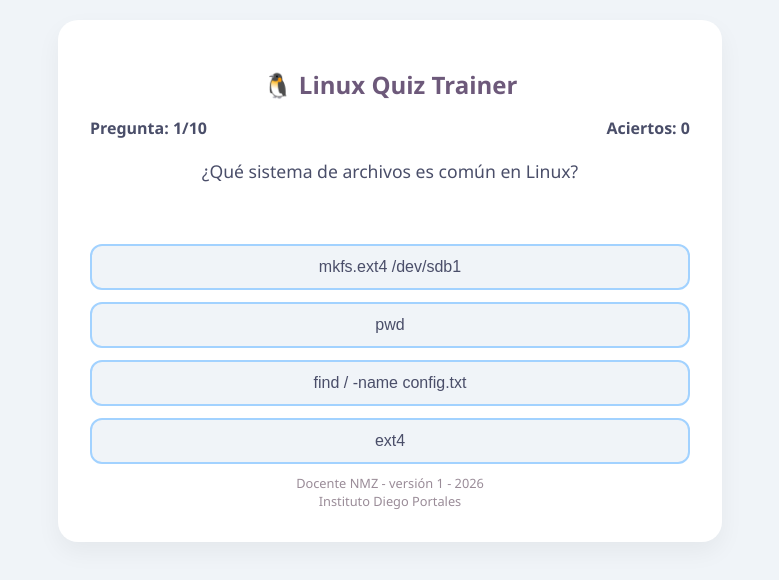
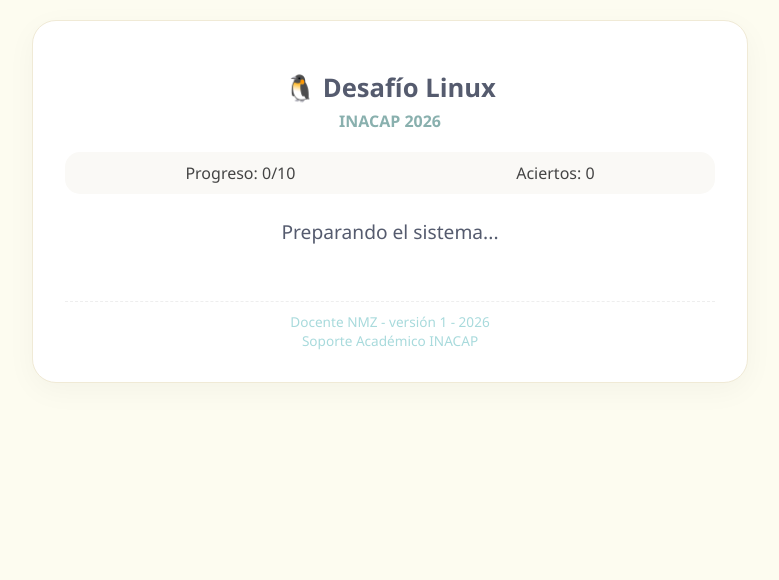
Before and after one commit to winlinuxlab-web/H-S-Unidad-2, a plain HTML site: page index.html in a window 1280 px wide. Shown: the whole page, without its empty margins (250-1029 px from the left). Drawn offline with Linux system fonts and the light colour scheme.

Commit message:
Update index.html

```diff
--- a/index.html
+++ b/index.html
@@ -3,17 +3,17 @@
 <head>
     <meta charset="UTF-8">
     <meta name="viewport" content="width=device-width, initial-scale=1.0">
-    <title>Trainer de Linux - Docente NMZ</title>
+    <title>Trainer de Linux - INACAP</title>
     <style>
         :root {
-            --bg-color: #f0f4f8;
+            --bg-color: #fdfcf0; /* Tono crema muy suave */
             --card-bg: #ffffff;
-            --primary-pastel: #a2d2ff;
-            --secondary-pastel: #bdf7d5;
-            --accent-pastel: #ffccf9;
-            --text-color: #4a4e69;
-            --correct: #c1e1c1;
-            --incorrect: #ffb7b2;
+            --primary-pastel: #ffcfd2; /* Rosa pastel */
+            --secondary-pastel: #cfdbd5; /* Gris verdoso pastel */
+            --accent-pastel: #e8dff5; /* Lavanda pastel */
+            --text-color: #444444;
+            --correct: #d0f4de;
+            --incorrect: #fce1e4;
         }
 
         body {
@@ -30,84 +30,92 @@
         .container {
             background-color: var(--card-bg);
             padding: 2rem;
-            border-radius: 20px;
-            box-shadow: 0 10px 25px rgba(0,0,0,0.05);
-            max-width: 600px;
+            border-radius: 24px;
+            box-shadow: 0 8px 30px rgba(0,0,0,0.04);
+            max-width: 650px;
             width: 100%;
             text-align: center;
+            border: 1px solid #f0ead6;
         }
 
-        h1 { color: #6d597a; font-size: 1.5rem; }
-        .footer-tag { font-size: 0.8rem; color: #9a8c98; margin-top: 10px; }
+        h1 { color: #555b6e; font-size: 1.6rem; margin-bottom: 5px; }
+        .subtitle { color: #89b0ae; font-weight: bold; margin-bottom: 20px; display: block; }
+        .footer-tag { font-size: 0.85rem; color: #a8dadc; margin-top: 25px; border-top: 1px dashed #eee; padding-top: 10px; }
 
         .stats {
             display: flex;
-            justify-content: space-between;
-            margin-bottom: 20px;
-            font-weight: bold;
+            justify-content: space-around;
+            margin-bottom: 25px;
+            background: #faf9f6;
+            padding: 10px;
+            border-radius: 15px;
         }
 
         .question-box {
-            margin-bottom: 25px;
-            font-size: 1.1rem;
-            min-height: 60px;
+            margin-bottom: 30px;
+            font-size: 1.2rem;
+            line-height: 1.4;
+            color: #555b6e;
         }
 
         .options-grid {
             display: grid;
-            gap: 12px;
+            gap: 15px;
         }
 
         button.option {
-            background-color: var(--bg-color);
-            border: 2px solid var(--primary-pastel);
-            padding: 12px;
-            border-radius: 12px;
+            background-color: #fff;
+            border: 2px solid var(--accent-pastel);
+            padding: 15px;
+            border-radius: 15px;
             cursor: pointer;
-            transition: all 0.3s;
+            transition: all 0.2s ease;
             font-size: 1rem;
             color: var(--text-color);
         }
 
         button.option:hover {
-            background-color: var(--primary-pastel);
-            transform: translateY(-2px);
+            background-color: var(--accent-pastel);
+            transform: scale(1.02);
         }
 
-        .correct { background-color: var(--correct) !important; border-color: #8fb38f !important; }
-        .incorrect { background-color: var(--incorrect) !important; border-color: #e59a94 !important; }
+        .correct { background-color: var(--correct) !important; border-color: #a7d7bc !important; font-weight: bold; }
+        .incorrect { background-color: var(--incorrect) !important; border-color: #e5b3b7 !important; }
 
         #next-btn {
-            margin-top: 20px;
-            padding: 10px 25px;
+            margin-top: 25px;
+            padding: 12px 30px;
             border-radius: 50px;
             border: none;
-            background-color: var(--secondary-pastel);
-            color: #2d6a4f;
+            background-color: #bee1e6;
+            color: #555b6e;
             font-weight: bold;
             cursor: pointer;
             display: none;
+            box-shadow: 0 4px 10px rgba(0,0,0,0.05);
         }
 
-        #next-btn:hover { background-color: #9de4ba; }
+        #next-btn:hover { background-color: #a9d6e5; }
     </style>
 </head>
 <body>
 
     <div class="container">
-        <h1>🐧 Linux Quiz Trainer</h1>
+        <h1>🐧 Desafío Linux</h1>
+        <span class="subtitle">INACAP 2026</span>
+
         <div class="stats">
-            <span>Pregunta: <span id="current-q">0</span>/10</span>
+            <span>Progreso: <span id="current-q">0</span>/10</span>
             <span>Aciertos: <span id="score">0</span></span>
         </div>
 
         <div id="quiz-area">
-            <div class="question-box" id="question">Cargando pregunta...</div>
+            <div class="question-box" id="question">Preparando el sistema...</div>
             <div class="options-grid" id="options"></div>
-            <button id="next-btn" onclick="nextQuestion()">Siguiente Pregunta ✨</button>
+            <button id="next-btn" onclick="nextQuestion()">Continuar ➔</button>
         </div>
 
-        <div class="footer-tag">Docente NMZ - versión 1 - 2026<br>Instituto Diego Portales</div>
+        <div class="footer-tag">Docente NMZ - versión 1 - 2026<br>Soporte Académico INACAP</div>
     </div>
 
     <script>
@@ -117,7 +125,7 @@
             { q: "¿Por qué es importante revisar los requisitos de hardware antes de instalar un sistema operativo?", a: "Para asegurar compatibilidad y buen rendimiento del sistema" },
             { q: "¿Qué ventaja tiene Linux en servidores?", a: "Alta estabilidad y seguridad" },
             { q: "¿Qué es una partición en Linux?", a: "Una división lógica de un disco duro" },
-            { q: "¿Cuál es una ventaja de crear varias particiones?", a: "Permitizar organizar y aislar la información" },
+            { q: "¿Cuál es una ventaja de crear varias particiones?", a: "Permite organizar y aislar la información" },
             { q: "¿Qué característica tiene GPT frente a MBR?", a: "Permite más particiones y discos más grandes" },
             { q: "¿Qué comando se utiliza para crear particiones?", a: "fdisk" },
             { q: "¿Por qué se debe formatear una partición?", a: "Para definir el sistema de archivos" },
@@ -130,95 +138,4 @@
             { q: "¿Por qué son importantes los permisos en Linux?", a: "Para controlar el acceso a archivos y seguridad" },
             { q: "¿Qué comando elimina un usuario?", a: "userdel" },
             { q: "¿Qué es una ruta absoluta?", a: "Ruta que inicia desde la raíz del sistema" },
-            { q: "¿Qué comando crea un directorio?", a: "mkdir" },
-            { q: "¿Qué comando lista archivos?", a: "ls" },
-            { q: "¿Qué hace el comando mv?", a: "Mueve o renombra archivos" },
-            { q: "¿Qué hace chmod?", a: "Modifica permisos de archivos o directorios" },
-            { q: "¿Qué significa el permiso 'r'?", a: "Leer" },
-            { q: "¿Qué archivo permite montar particiones automáticamente?", a: "/etc/fstab" },
-            { q: "¿Qué comando cuenta las líneas de un archivo?", a: "wc -l" },
-            { q: "¿Qué comando muestra la ruta del directorio actual?", a: "pwd" },
-            { q: "¿Qué comando se usa para formatear una partición como ext4?", a: "mkfs.ext4 /dev/sdb1" },
-            { q: "¿Qué comando se usa para montar una partición?", a: "mount /dev/sdb1 /datos" },
-            { q: "¿Qué comando busca un archivo por nombre desde la raíz?", a: "find / -name config.txt" }
-        ];
-
-        // Mezclar las preguntas pero solo usaremos 10 por sesión
-        let questions = [];
-        let currentIndex = 0;
-        let score = 0;
-        const totalPerSession = 10;
-
-        function shuffle(array) {
-            return array.sort(() => Math.random() - 0.5);
-        }
-
-        function initQuiz() {
-            questions = shuffle([...rawData]).slice(0, totalPerSession);
-            currentIndex = 0;
-            score = 0;
-            updateStats();
-            showQuestion();
-        }
-
-        function showQuestion() {
-            const qData = questions[currentIndex];
-            document.getElementById('question').innerText = qData.q;
-            document.getElementById('next-btn').style.display = 'none';
-
-            // Generar opciones falsas (distractores aleatorios)
-            let options = [qData.a];
-            while(options.length < 4) {
-                let randomA = rawData[Math.floor(Math.random() * rawData.length)].a;
-                if(!options.includes(randomA)) options.push(randomA);
-            }
-
-            shuffle(options);
-
-            const optionsDiv = document.getElementById('options');
-            optionsDiv.innerHTML = '';
-
-            options.forEach(opt => {
-                const btn = document.createElement('button');
-                btn.classList.add('option');
-                btn.innerText = opt;
-                btn.onclick = () => checkAnswer(btn, opt, qData.a);
-                optionsDiv.appendChild(btn);
-            });
-        }
-
-        function checkAnswer(btn, selected, correct) {
-            const allBtns = document.querySelectorAll('.option');
-            allBtns.forEach(b => b.disabled = true);
-
-            if(selected === correct) {
-                btn.classList.add('correct');
-                score++;
-            } else {
-                btn.classList.add('incorrect');
-                allBtns.forEach(b => {
-                    if(b.innerText === correct) b.classList.add('correct');
-                });
-            }
-            updateStats();
-            document.getElementById('next-btn').style.display = 'block';
-        }
-
-        function nextQuestion() {
-            currentIndex++;
-            if(currentIndex < totalPerSession) {
-                showQuestion();
-            } else {
-                document.getElementById('quiz-area').innerHTML = `<h2>🎉 ¡Fin del entrenamiento!</h2><p>Tu puntaje final es ${score} de ${totalPerSession}</p><button onclick="location.reload()" class="option">Intentar de nuevo</button>`;
-            }
-        }
-
-        function updateStats() {
-            document.getElementById('current-q').innerText = currentIndex + (currentIndex < totalPerSession ? 1 : 0);
-            document.getElementById('score').innerText = score;
-        }
-
-        initQuiz();
-    </script>
-</body>
-</html>
+            { q: "¿Qué comando crea un directorio?", a: "
```
